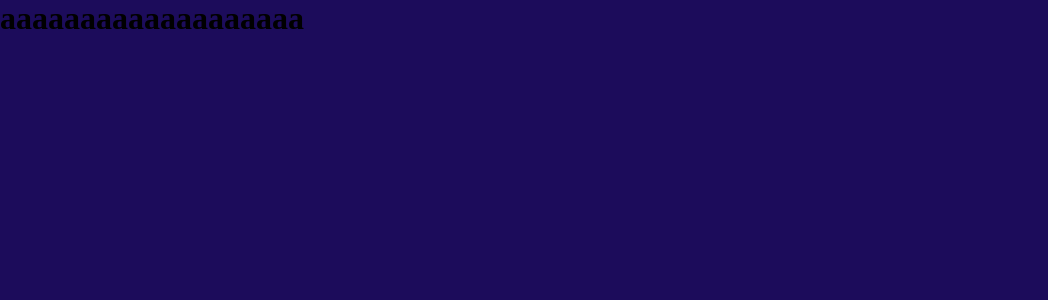
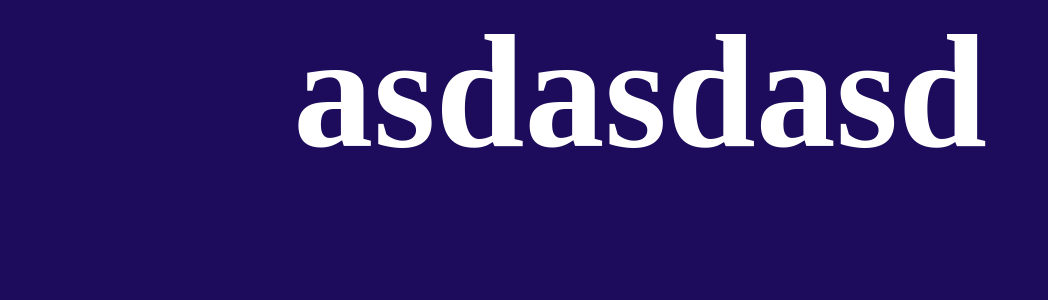
Before and after one commit to Ugur-Mert/movie-app, a React (Create React App) app: page /moviepage in a window 1280 px wide. Shown: the top 300 px of the page, without its empty margins (0-1048 px from the left). Built offline with nearby package versions, Linux system fonts and the light colour scheme.

Commit message:
added button and link

```diff
--- a/src/App.css
+++ b/src/App.css
@@ -49,14 +49,25 @@ body {
   justify-content: space-between;
   padding: 0 15px;
 }
-.movie {
-  font-size: 1rem;
+
+.movie-page {
+  text-align: center;
+  font-size: 5rem;
+  color: white;
+}
+.link {
+  color: #1c0c5b;
 }
 @media only screen and (min-width: 768px) {
   .movie {
     display: grid;
     grid-template-columns: repeat(auto-fit, minmax(25%, 1fr));
     justify-items: center;
+    align-items: center;
+    justify-content: center;
+    justify-self: center;
+    align-self: center;
+    align-content: center;
   }
 }
 
--- a/src/App.js
+++ b/src/App.js
@@ -1,6 +1,6 @@
 import "./App.css";
 import React from "react";
-import Navbar from "./components/Navbar";
+
 import Home from "./components/Home";
 import MoviePage from "./components/MoviePage";
 
--- a/src/components/Home.js
+++ b/src/components/Home.js
@@ -1,5 +1,7 @@
 import React from "react";
 import MovieCard from "./MovieCard";
+
+import Navbar from "./Navbar";
 export default function Home() {
   const [movie, setMovie] = React.useState([]);
 
@@ -15,8 +17,10 @@ export default function Home() {
   }, []);
 
   return (
+    <div>
+      <Navbar />
       <div className="movie">
-      {movie.map((movie) => {
+        {movie.map((movie, id) => {
           return (
             <MovieCard
               key={movie.id}
@@ -25,10 +29,11 @@ export default function Home() {
               overview={movie.overview}
               release={movie.release_date}
               vote={movie.vote_average}
-            id={movie.id}
+              id={id}
             />
           );
         })}
       </div>
+    </div>
   );
 }
--- a/src/components/MovieCard.js
+++ b/src/components/MovieCard.js
@@ -1,26 +1,28 @@
 import React from "react";
 import { Link } from "react-router-dom";
+import MoviePage from "./MoviePage";
 export default function MovieCard(props) {
   const [click, setClick] = React.useState(false);
-
   function cardDetail() {
     setClick((prevValue) => !prevValue);
     console.log(click);
-    if (click === true) {
-    }
+    console.log(props.id);
   }
 
   return (
-    <div onClick={cardDetail} className="movie-card">
-      <Link className="link" to="/moviepage">
+    <div>
+      <div onClick={cardDetail} className="movie-card">
         <h3 className="movie-title">{props.title}</h3>
         <img className="movie-img" src={props.poster} alt="poster" />
         <p className="movie-overview">{props.overview.slice(0, 140) + "..."}</p>
+        <Link className="link" to={"/moviepage" + props.id}>
+          <button>View More</button>
+        </Link>
         <div className="card-detail">
           <p>Release Date: {props.release}</p>
           <p>Rate: {props.vote}</p>
         </div>
-      </Link>
+      </div>
     </div>
   );
 }
--- a/src/components/MoviePage.js
+++ b/src/components/MoviePage.js
@@ -2,8 +2,9 @@ import React from "react";
 
 export default function MoviePage(movie) {
   return (
-    <div>
-      <h1>aaaaaaaaaaaaaaaaaaa</h1>
+    <div className=" movie-page">
+      <h1>{movie.title}</h1>
+      <h1>asdasdasd</h1>
     </div>
   );
 }
```
Lines whose indentation alone changed are shown as unchanged.
